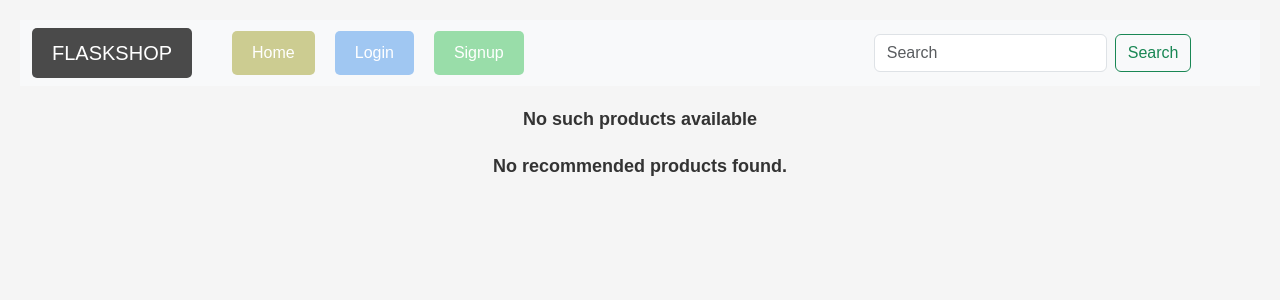
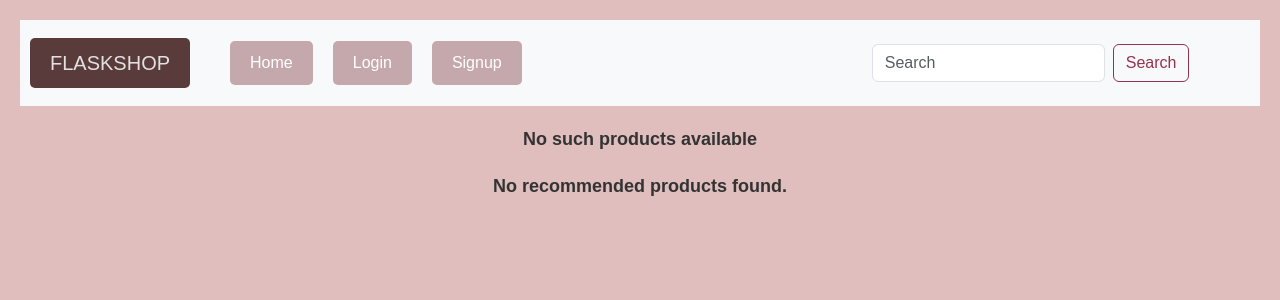
Before and after one commit to KashishRanaa/Ecommerce, a Flask app: page /search in a window 1280 px wide. Shown: the top 300 px of the page. Run offline with Flask 3, Linux system fonts and the light colour scheme; some libraries are stand-ins or nearby versions.

Commit message:
Update search.html

```diff
--- a/templates/search.html
+++ b/templates/search.html
@@ -11,7 +11,7 @@
       font-family: Arial, sans-serif;
       margin: 0;
       padding: 20px;
-      background-color: #f5f5f5;
+      background-color: #e0bebe;
     }
     h1, h2 {
       text-align: center;
@@ -22,9 +22,10 @@
       grid-template-columns: repeat(auto-fill, minmax(250px, 1fr));
       gap: 20px;
       padding: 20px;
+      background-color: #e8d2d2;
     }
     .product {
-      background-color: #fff;
+      background-color: #f5efef;
       border: 1px solid #ddd;
       border-radius: 8px;
       padding: 20px;
@@ -56,30 +57,82 @@
       border-radius: 8px;
       margin: 10px 0;
     }
+    .btn {
+    --bs-btn-padding-x: 0.75rem;
+    --bs-btn-padding-y: 0.375rem;
+    --bs-btn-font-family: ;
+    --bs-btn-font-size: 1rem;
+    --bs-btn-font-weight: 400;
+    --bs-btn-line-height: 1.5;
+    --bs-btn-color: var(--bs-body-color);
+    --bs-btn-bg: transparent;
+    --bs-btn-border-width: var(--bs-border-width);
+    --bs-btn-border-color: transparent;
+    --bs-btn-border-radius: var(--bs-border-radius);
+    --bs-btn-hover-border-color: transparent;
+    --bs-btn-box-shadow: inset 0 1px 0 rgba(255, 255, 255, 0.15), 0 1px 1px rgba(0, 0, 0, 0.075);
+    --bs-btn-disabled-opacity: 0.65;
+    --bs-btn-focus-box-shadow: 0 0 0 0.25rem rgba(var(--bs-btn-focus-shadow-rgb), .5);
+    display: inline-block;
+    padding: var(--bs-btn-padding-y) var(--bs-btn-padding-x);
+    font-family: var(--bs-btn-font-family);
+    font-size: var(--bs-btn-font-size);
+    font-weight: var(--bs-btn-font-weight);
+    line-height: var(--bs-btn-line-height);
+    color: var(--bs-btn-color);
+    text-align: center;
+    text-decoration: none;
+    vertical-align: middle;
+    cursor: pointer;
+    -webkit-user-select: none;
+    -moz-user-select: none;
+    user-select: none;
+    border: var(--bs-btn-border-width) solid var(--bs-btn-border-color);
+    border-radius: var(--bs-btn-border-radius);
+    background-color: var(--bs-btn-bg);
+    transition: color .15s ease-in-out, background-color .15s ease-in-out, border-color .15s ease-in-out, box-shadow .15s ease-in-out;
+}
+    .btn-outline-success {
+    --bs-btn-color: #96324c;
+    --bs-btn-border-color: #96324c;
+    --bs-btn-hover-color: #fff;
+    --bs-btn-hover-bg: #96324c;
+    --bs-btn-hover-border-color: #96324c;
+    --bs-btn-focus-shadow-rgb: 25, 135, 84;
+    --bs-btn-active-color: #fff;
+    --bs-btn-active-bg: #96324c;
+    --bs-btn-active-border-color: #96324c;
+    --bs-btn-active-shadow: inset 0 3px 5px rgba(0, 0, 0, 0.125);
+    --bs-btn-disabled-color: #96324c;
+    --bs-btn-disabled-bg: transparent;
+    --bs-btn-disabled-border-color: #96324c;
+    --bs-gradient: none;
+}
     @media (max-width: 600px) {
       .product-list {
         grid-template-columns: 1fr;
       }
+
     }
   </style>
 </head>
 <body>
-  <nav class="navbar navbar-expand-lg bg-body-tertiary">
-    <div class="container-fluid">
-      <a class="navbar-brand" style="display: inline-block; padding: 10px 20px; background-color: #4a4a4a; color: #fff; border-radius: 5px; margin-right: 40px;">FLASKSHOP</a>
-      <button class="navbar-toggler" type="button" data-bs-toggle="collapse" data-bs-target="#navbarNav" aria-controls="navbarNav" aria-expanded="false" aria-label="Toggle navigation">
-        <span class="navbar-toggler-icon"></span>
-      </button>
-      <div class="collapse navbar-collapse" id="navbarNav">
-        <ul class="navbar-nav">
+  <nav class="navbar navbar-expand-lg bg-body-tertiary" style="background-color: #5b5959; padding: 10px;">
+    <div class="navbar" style="display: flex; justify-content: space-between; align-items: center; width: 100%;">
+        <a class="navbar-brand" style="display: inline-block; padding: 10px 20px; background-color: #593b3b; color: #e3e0e0; border-radius: 5px; margin-right: 40px;">FLASKSHOP</a>
+        <button class="navbar-toggler" type="button" data-bs-toggle="collapse" data-bs-target="#navbarNav" aria-controls="navbarNav" aria-expanded="false" aria-label="Toggle navigation">
+            <span class="navbar-toggler-icon"></span>
+        </button>
+        <div class="collapse navbar-collapse" id="navbarNav" style="flex-grow: 1;">
+            <ul class="navbar-nav" style="display: flex; justify-content: flex-end;">
           <li class="nav-item">
-            <a class="nav-link active" aria-current="page" href="/" style="display: inline-block; padding: 10px 20px; background-color: #cccc91; color: #fff; border-radius: 5px; text-decoration: none; margin-right: 20px;">Home</a>
+            <a class="nav-link active" aria-current="page" href="/" style="display: inline-block; padding: 10px 20px; background-color: #c5a8ab; color: #fff; border-radius: 5px; text-decoration: none; margin-right: 20px;">Home</a>
           </li>
           <li class="nav-item">
-            <a class="nav-link" href="/login" style="display: inline-block; padding: 10px 20px; background-color: #a0c7f2; color: #fff; border-radius: 5px; text-decoration: none; margin-right: 20px;">Login</a>
+            <a class="nav-link" href="/login" style="display: inline-block; padding: 10px 20px; background-color: #c5a8ab; color: #fff; border-radius: 5px; text-decoration: none; margin-right: 20px;">Login</a>
           </li>
           <li class="nav-item">
-            <a class="nav-link" href="/signup" style="display: inline-block; padding: 10px 20px; background-color: #99dda9; color: #fff; border-radius: 5px; text-decoration: none; margin-right: 350px;">Signup</a>
+            <a class="nav-link" href="/signup" style="display: inline-block; padding: 10px 20px; background-color: #c5a8ab; color: #fff; border-radius: 5px; text-decoration: none; margin-right: 350px;">Signup</a>
           </li>
         </ul>
         <form action="/search" method="POST" class="d-flex">
@@ -95,7 +148,7 @@
     {% if search_results_list|length == 0 %}
       <p style="text-align: center; font-weight: bold; font-size: 18px; color: #333; margin-top: 20px;">No such products available</p>
     {% else %}
-      <h2>Search Results:</h2>
+      <h2 style="color: #2c3e50; font-size: 1.85rem; font-weight: bold; text-align: center; text-transform: uppercase; padding: 2px; background-color: #ecf0f1; border-radius: 5px; margin-top: 20px; box-shadow: 0 4px 8px rgba(0, 0, 0, 0.1);">Search Results:</h2>
       <div class="product-list">
         {% for product in search_results_list %}
           <div class="product">
@@ -118,7 +171,7 @@
   {% endif %}
 
   {% if recommended_products %}
-    <h2>Recommended Products:</h2>
+    <h2 style="color: #2c3e50; font-size: 1.5rem; font-weight: bold; text-align: center; text-transform: uppercase; padding: 2px; background-color: #ecf0f1; border-radius: 5px; margin-top: 20px; box-shadow: 0 4px 8px rgba(0, 0, 0, 0.1);">Recommended Products:</h2>
     <div class="product-list">
       {% for product in recommended_products %}
         <div class="product">
```
